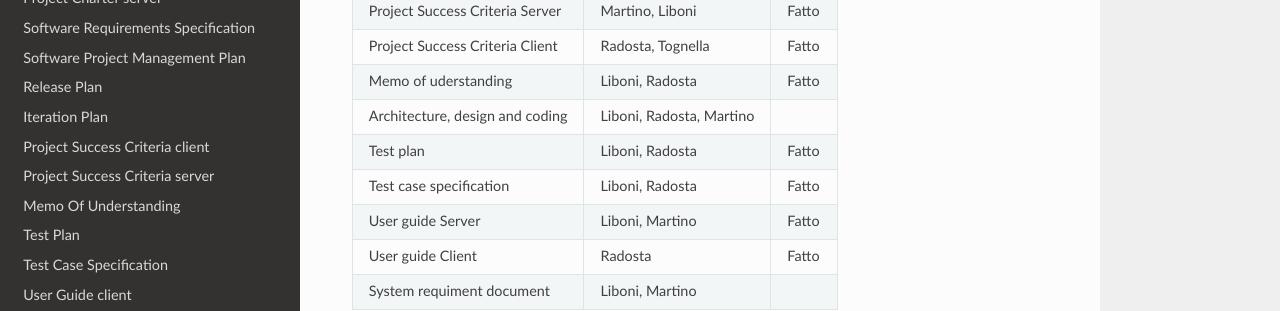
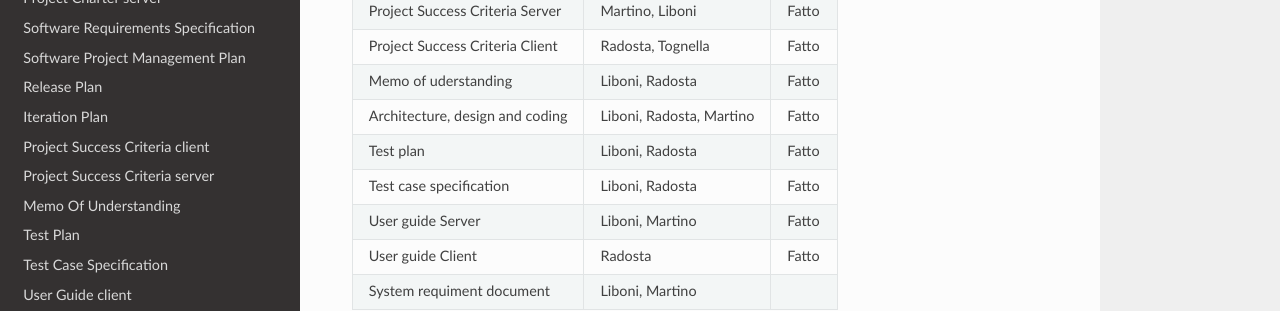
Before and after one commit to FrankMartinuz/2020_5BI_team1_Liboni, an MkDocs documentation site: the page built from docs/Divisione compiti.md, in a window 1280 px wide. Shown: the part 210-521 px from the top of the page. Built offline with MkDocs 1.6.1, drawn with Linux system fonts in a browser that asks for light colours; nearby versions of some CDN libraries.

Commit message:
Update Divisione compiti.md

```diff
--- a/docs/Divisione compiti.md
+++ b/docs/Divisione compiti.md
@@ -5,7 +5,7 @@
 | Project Success Criteria Server | Martino, Liboni | Fatto |
 | Project Success Criteria Client | Radosta, Tognella | Fatto |
 | Memo of uderstanding | Liboni, Radosta | Fatto |
-| Architecture, design and coding | Liboni, Radosta, Martino ||
+| Architecture, design and coding | Liboni, Radosta, Martino | Fatto |
 | Test plan | Liboni, Radosta  |Fatto |
 | Test case specification | Liboni, Radosta | Fatto |
 | User guide Server | Liboni, Martino | Fatto |
```
